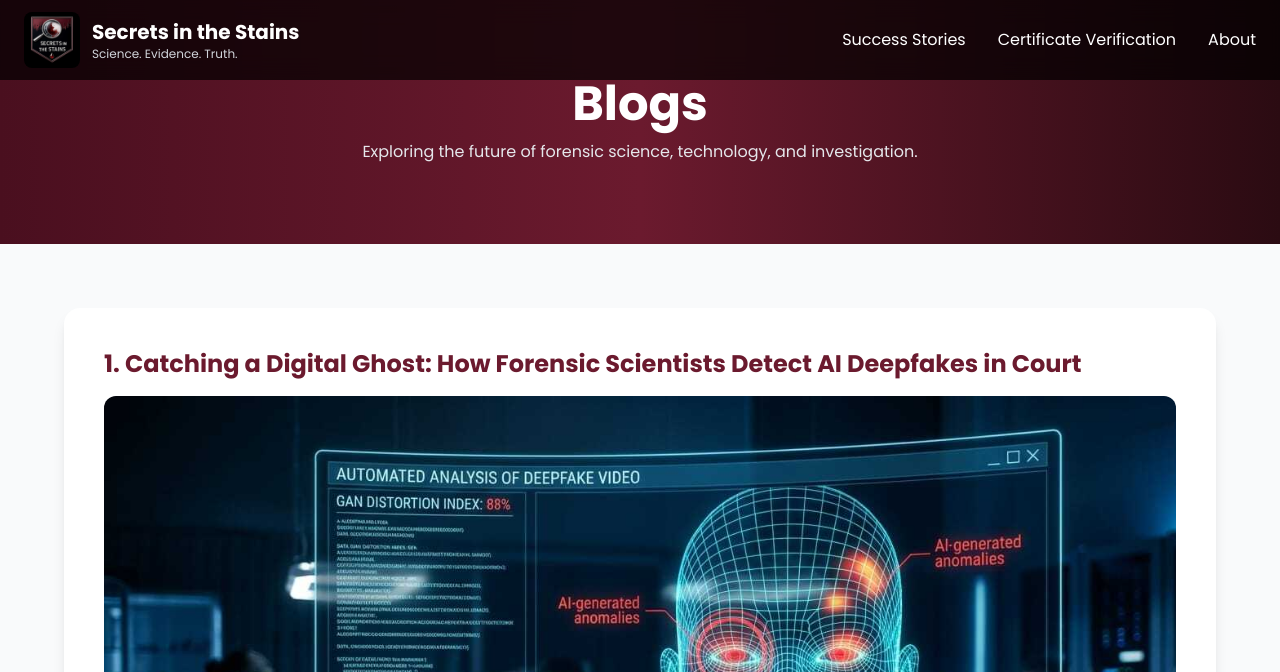
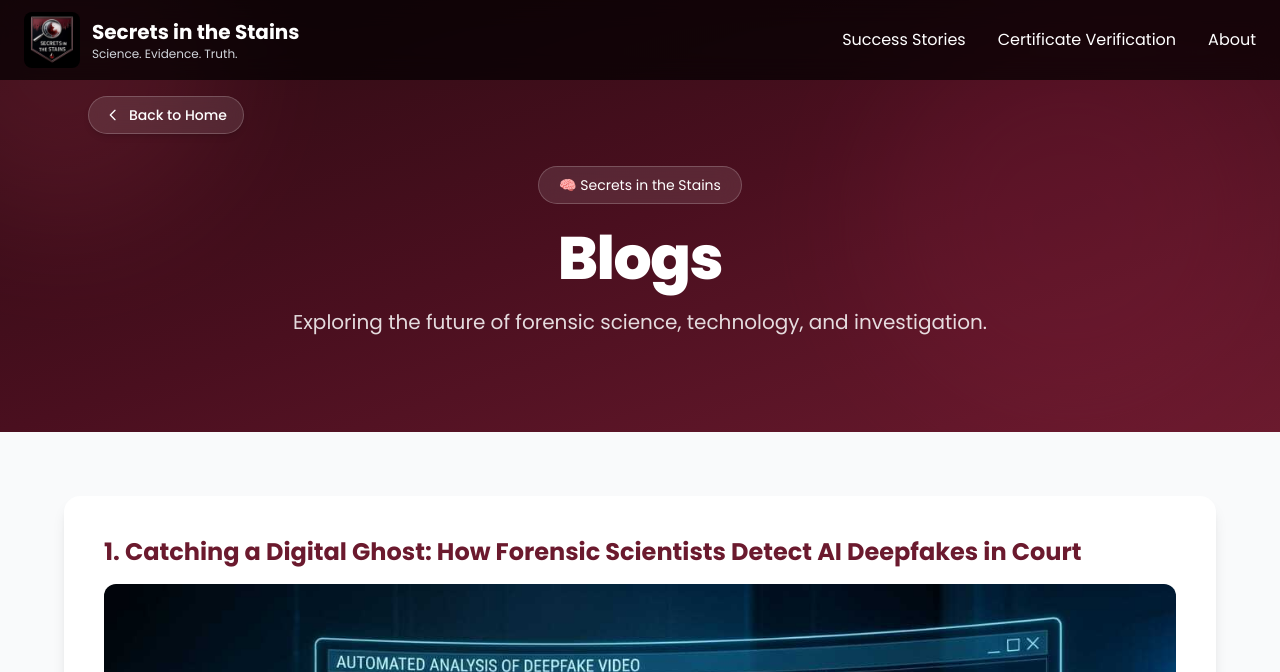
Before and after one commit to vinaysaddanapu9/secretsinthestains, a Flask app: page /blogs in a window 1280 px wide. Shown: the top 672 px of the page. Run offline with Flask 3, Linux system fonts and the light colour scheme; some libraries are stand-ins or nearby versions.

Commit message:
Updated blogs.html

```diff
--- a/templates/blogs.html
+++ b/templates/blogs.html
@@ -2,13 +2,54 @@
 
 {% block content %}
 
-<!-- HERO -->
-<section class="bg-gradient-to-r from-[#4a0f1f] via-[#6b1a2e] to-[#2b0b12] text-white py-20 text-center px-6">
+<!-- HERO SECTION -->
+<section class="relative overflow-hidden bg-gradient-to-br from-[#2b0b12] via-[#4a0f1f] to-[#6b1a2e] text-white">
 
-    <h1 class="text-4xl md:text-5xl font-bold">Blogs</h1>
-    <p class="text-gray-200 mt-3 max-w-2xl mx-auto">
-        Exploring the future of forensic science, technology, and investigation.
-    </p>
+    <!-- Background Glow -->
+    <div class="absolute inset-0 opacity-20">
+        <div class="absolute -top-24 -left-24 w-80 h-80 bg-[#b33654] rounded-full blur-3xl"></div>
+        <div class="absolute bottom-0 right-0 w-[26rem] h-[26rem] bg-[#8a203d] rounded-full blur-3xl"></div>
+    </div>
+
+    <div class="relative max-w-6xl mx-auto px-4 sm:px-6 py-16 md:py-24">
+
+        <!-- Back Button -->
+        <div class="mb-8">
+            <a href="/"
+               class="inline-flex items-center gap-2 bg-white/10 backdrop-blur-md border border-white/20 text-white px-4 py-2 rounded-full text-sm shadow-md hover:bg-white hover:text-[#6b1a2e] transition-all duration-300 hover:scale-105">
+
+                <svg xmlns="http://www.w3.org/2000/svg"
+                     class="w-4 h-4"
+                     fill="none"
+                     viewBox="0 0 24 24"
+                     stroke="currentColor">
+                    <path stroke-linecap="round"
+                          stroke-linejoin="round"
+                          stroke-width="2"
+                          d="M15 19l-7-7 7-7" />
+                </svg>
+
+                <span class="font-medium">Back to Home</span>
+            </a>
+        </div>
+
+        <div class="text-center">
+
+            <div class="inline-flex items-center gap-2 bg-white/10 backdrop-blur-md border border-white/20 rounded-full px-5 py-2 text-sm mb-6">
+                🧠 Secrets in the Stains
+            </div>
+
+            <h1 class="text-4xl sm:text-5xl md:text-6xl font-extrabold tracking-tight leading-tight">
+                Blogs
+            </h1>
+
+            <p class="mt-5 max-w-3xl mx-auto text-base sm:text-lg md:text-xl text-white/85 leading-relaxed">
+                Exploring the future of forensic science, technology, and investigation.
+            </p>
+
+        </div>
+
+    </div>
 
 </section>
 
@@ -180,6 +221,27 @@ By digitizing the environment, 3D reconstruction ensures that the scene never cl
 
 </section>
 
+<!-- FOOTER STRIP -->
+<section class="py-12 bg-gradient-to-r from-[#2b0b12] via-[#4a0f1f] to-[#6b1a2e] text-center text-white relative overflow-hidden">
+
+    <div class="absolute inset-0 opacity-10">
+        <div class="absolute top-0 left-1/2 -translate-x-1/2 w-96 h-96 bg-white rounded-full blur-3xl"></div>
+    </div>
+
+    <div class="relative max-w-4xl mx-auto px-4 sm:px-6">
+
+        <div class="inline-flex items-center gap-2 bg-white/10 backdrop-blur-md border border-white/10 rounded-full px-4 py-2 text-sm mb-4">
+            🔬 Forensic Insights
+        </div>
+
+        <p class="text-white/80 text-sm md:text-base leading-relaxed">
+            Exploring the intersection of forensic science, digital investigation, biology, and emerging technology through research-driven educational articles.
+        </p>
+
+    </div>
+
+</section>
+
 <script>
 function toggleReadMore(btn) {
 
```
